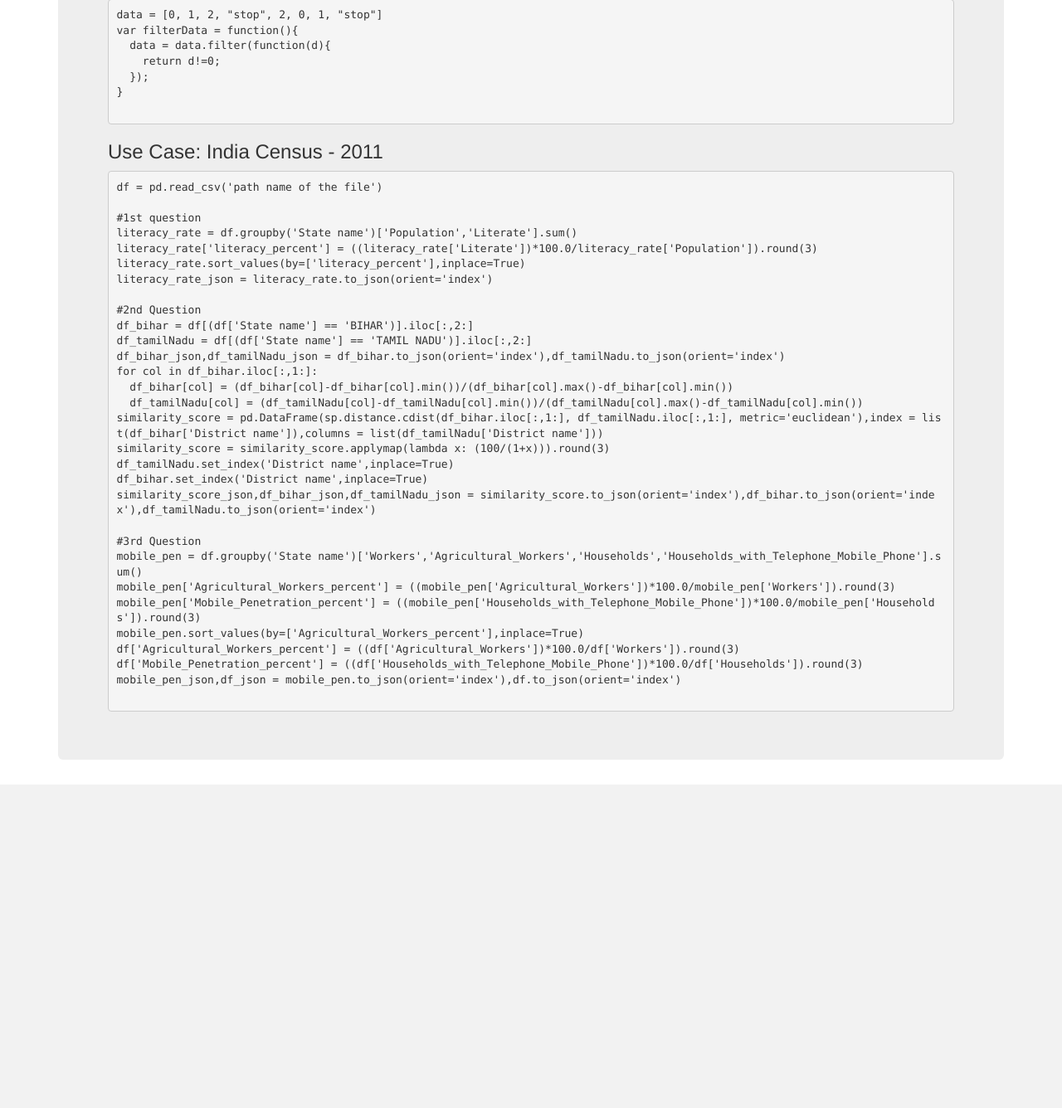
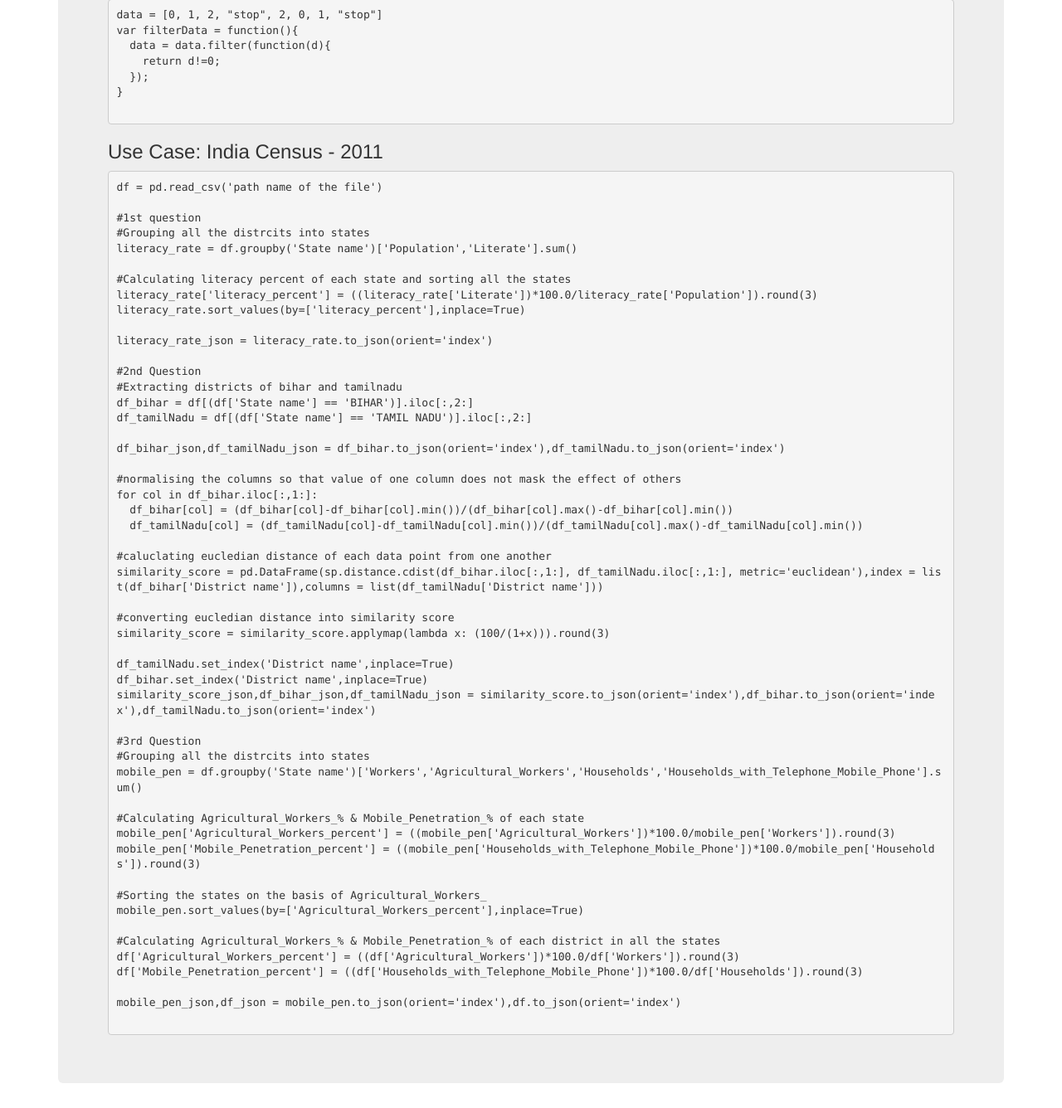
Before and after one commit to Sanket-Tantia/IndiaCensus-Gramener, a Django app: page /description/ in a window 1280 px wide. Shown: the part 1002-2338 px from the top of the page at 83% size. Before the commit the page ends 1948 px from the top, so only its background shows below. Run offline with Django 3.2, Linux system fonts and the light colour scheme; some libraries are stand-ins or nearby versions.

Commit message:
corrected csv file path and added comments

```diff
--- a/gramener/settings.py
+++ b/gramener/settings.py
@@ -25,7 +25,8 @@ SECRET_KEY = 'x8=65@gbk5fywh3yc_%%#c#4josuwkhgoog_0$pbfcp2lx_rag'
 # SECURITY WARNING: don't run with debug turned on in production!
 DEBUG = True
 
-ALLOWED_HOSTS = ['indiacensusgramener.herokuapp.com']
+ALLOWED_HOSTS = ['indiacensusgramener.herokuapp.com',
+'127.0.0.1']
 
 
 # Application definition
--- a/homepage/templates/description.html
+++ b/homepage/templates/description.html
@@ -77,31 +77,52 @@ var filterData = function(){
 			<pre><code class="prettify">df = pd.read_csv('path name of the file')
 
 #1st question
+#Grouping all the distrcits into states
 literacy_rate = df.groupby('State name')['Population','Literate'].sum()
+
+#Calculating literacy percent of each state and sorting all the states
 literacy_rate['literacy_percent'] = ((literacy_rate['Literate'])*100.0/literacy_rate['Population']).round(3)
 literacy_rate.sort_values(by=['literacy_percent'],inplace=True)
+
 literacy_rate_json = literacy_rate.to_json(orient='index')
 
 #2nd Question
+#Extracting districts of bihar and tamilnadu
 df_bihar = df[(df['State name'] == 'BIHAR')].iloc[:,2:]
 df_tamilNadu = df[(df['State name'] == 'TAMIL NADU')].iloc[:,2:]
+
 df_bihar_json,df_tamilNadu_json = df_bihar.to_json(orient='index'),df_tamilNadu.to_json(orient='index')
+
+#normalising the columns so that value of one column does not mask the effect of others
 for col in df_bihar.iloc[:,1:]:
   df_bihar[col] = (df_bihar[col]-df_bihar[col].min())/(df_bihar[col].max()-df_bihar[col].min())
   df_tamilNadu[col] = (df_tamilNadu[col]-df_tamilNadu[col].min())/(df_tamilNadu[col].max()-df_tamilNadu[col].min())
+
+#caluclating eucledian distance of each data point from one another
 similarity_score = pd.DataFrame(sp.distance.cdist(df_bihar.iloc[:,1:], df_tamilNadu.iloc[:,1:], metric='euclidean'),index = list(df_bihar['District name']),columns = list(df_tamilNadu['District name']))
+
+#converting eucledian distance into similarity score
 similarity_score = similarity_score.applymap(lambda x: (100/(1+x))).round(3)
+
 df_tamilNadu.set_index('District name',inplace=True)
 df_bihar.set_index('District name',inplace=True)
 similarity_score_json,df_bihar_json,df_tamilNadu_json = similarity_score.to_json(orient='index'),df_bihar.to_json(orient='index'),df_tamilNadu.to_json(orient='index')
 
 #3rd Question
+#Grouping all the distrcits into states
 mobile_pen = df.groupby('State name')['Workers','Agricultural_Workers','Households','Households_with_Telephone_Mobile_Phone'].sum()
+
+#Calculating Agricultural_Workers_% & Mobile_Penetration_% of each state
 mobile_pen['Agricultural_Workers_percent'] = ((mobile_pen['Agricultural_Workers'])*100.0/mobile_pen['Workers']).round(3)
 mobile_pen['Mobile_Penetration_percent'] = ((mobile_pen['Households_with_Telephone_Mobile_Phone'])*100.0/mobile_pen['Households']).round(3)
+
+#Sorting the states on the basis of Agricultural_Workers_
 mobile_pen.sort_values(by=['Agricultural_Workers_percent'],inplace=True)
+
+#Calculating Agricultural_Workers_% & Mobile_Penetration_% of each district in all the states
 df['Agricultural_Workers_percent'] = ((df['Agricultural_Workers'])*100.0/df['Workers']).round(3)
 df['Mobile_Penetration_percent'] = ((df['Households_with_Telephone_Mobile_Phone'])*100.0/df['Households']).round(3)
+
 mobile_pen_json,df_json = mobile_pen.to_json(orient='index'),df.to_json(orient='index')
 			</code></pre>
 		</div>
```
Also changed, not shown: homepage/views.py (+22 -2 lines).
